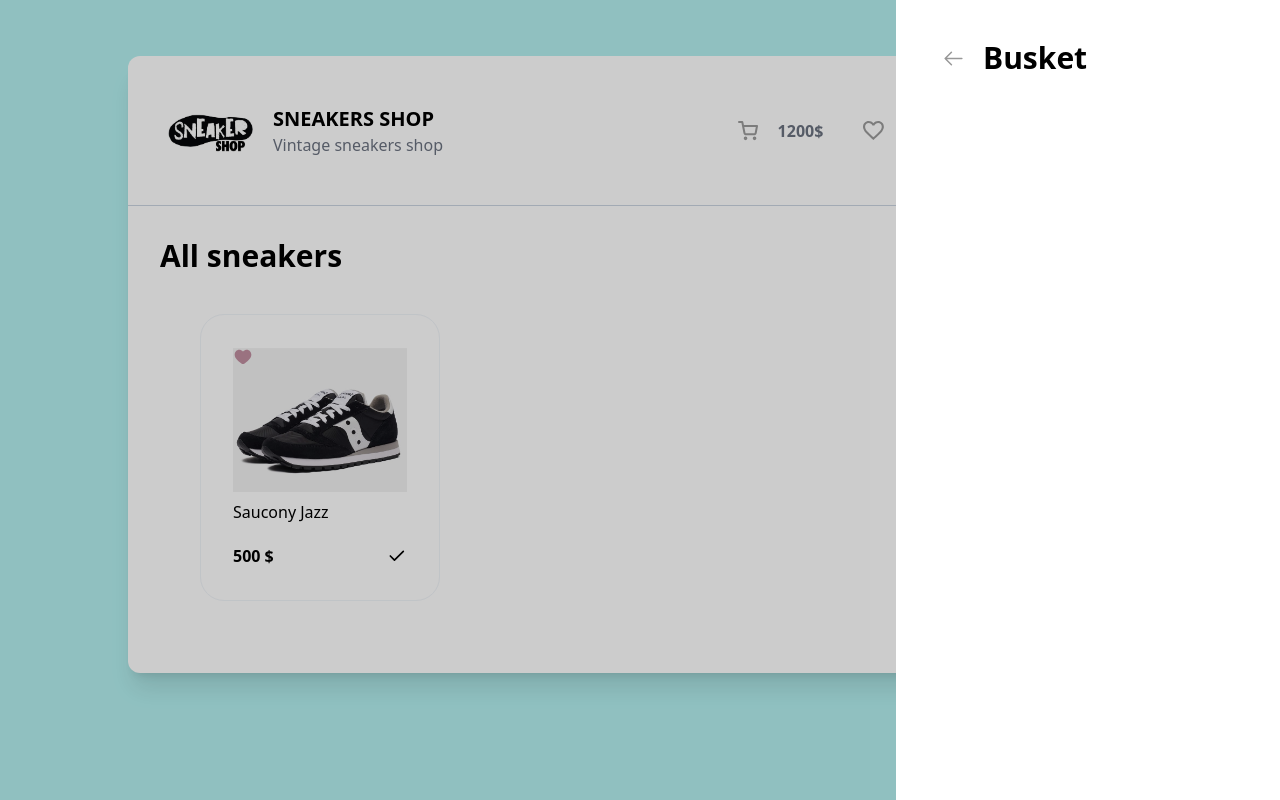
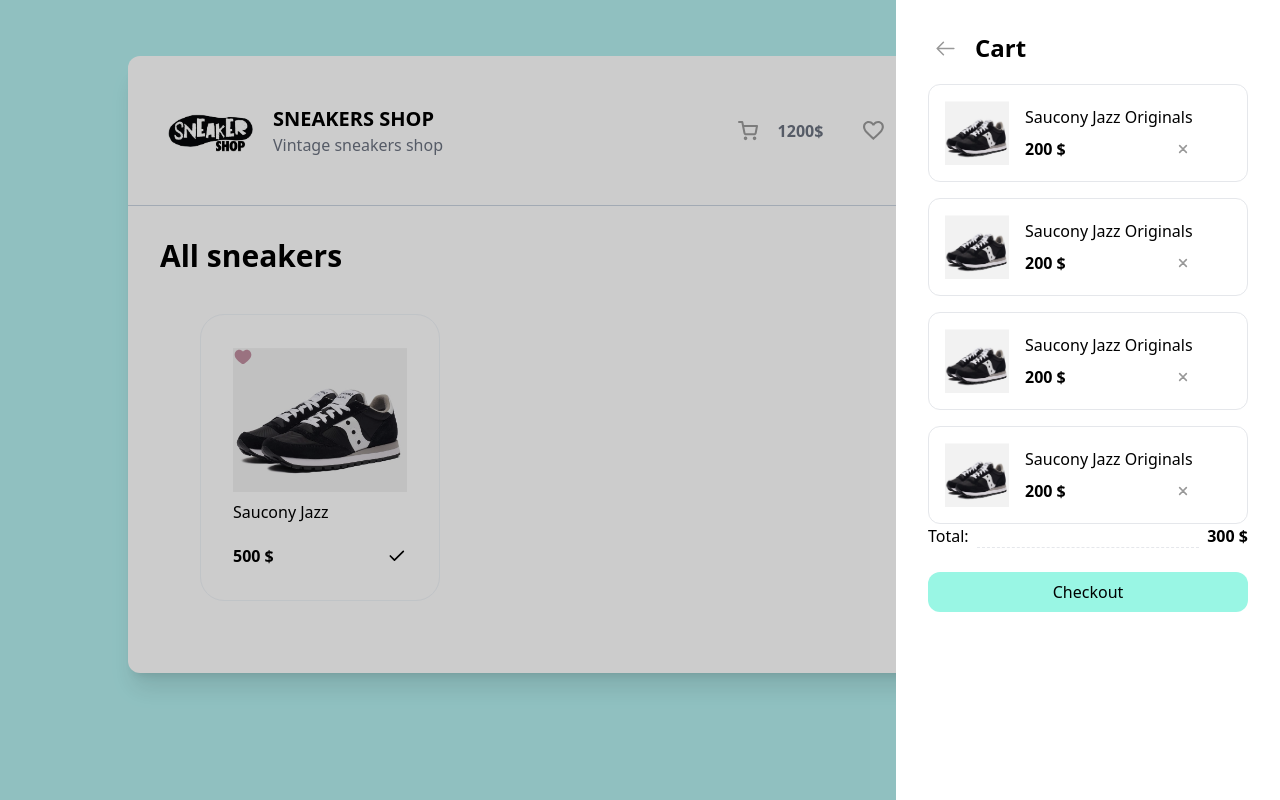
Before and after one commit to xdrenn/vue-sneakers, a Vue app: page / in a window 1280 px wide. Built offline with nearby package versions, Linux system fonts and the light colour scheme.

Commit message:
Add cart items

```diff
--- a/src/components/cart-drawer.vue
+++ b/src/components/cart-drawer.vue
@@ -1,9 +1,23 @@
 <script setup>
 import HeadDrawer from './head-drawer.vue'
+import CartItemsList from './cart-items-list.vue'
 </script>
 <template>
   <div class="fixed top-0 left-0 h-full w-full bg-black z-10 opacity-20"></div>
-  <div class="fixed right-0 top-0 bg-white w-96 h-full z-20 p-10">
+  <div class="fixed right-0 top-0 bg-white w-96 h-full z-20 p-8">
     <HeadDrawer />
+    <CartItemsList />
+
+    <div>
+      <div class="flex gap-2 mb-6">
+        <span>Total:</span>
+        <div class="flex-1 border-b border-dashed"></div>
+        <b>300 $</b>
+      </div>
+
+      <button class="bg-teal-200 rounded-xl w-full py-2 hover:bg-teal-500 active:bg-teal-600">
+        Checkout
+      </button>
+    </div>
   </div>
 </template>
--- a/src/components/cart-item.vue
+++ b/src/components/cart-item.vue
@@ -0,0 +1,17 @@
+<template>
+  <div class="flex items-center w-full border border-slate-150 p-4 rounded-xl gap-4">
+    <img class="w-16 h-16" src="/sneakers/sneakers-1.jpg" alt="sneakers" />
+
+    <div class="flex flex-col">
+      <p>Saucony Jazz Originals</p>
+
+      <div class="flex justify-between mt-2">
+        <b>200 $</b>
+        <img
+          class="opacity-40 hover:opacity-100 cursor-pointer transition right-5 top-0"
+          src="/delete.svg"
+        />
+      </div>
+    </div>
+  </div>
+</template>
--- /dev/null
+++ b/src/components/cart-items-list.vue
@@ -0,0 +1,11 @@
+<script setup>
+import CartItem from './cart-item.vue'
+</script>
+<template>
+  <div class="grid grid-col gap-4">
+    <CartItem />
+    <CartItem />
+    <CartItem />
+    <CartItem />
+  </div>
+</template>
--- a/src/components/head-drawer.vue
+++ b/src/components/head-drawer.vue
@@ -1,5 +1,5 @@
 <template>
-  <div class="flex items-center gap-3">
+  <div class="flex items-center gap-3 mb-5">
     <svg
       class="cursor-pointer opacity-40 hover:opacity-100 transition hover:-translate-x-1"
       width="35px"
@@ -16,6 +16,6 @@
         stroke-linejoin="round"
       />
     </svg>
-    <h2 class="text-3xl font-bold">Busket</h2>
+    <h2 class="text-2xl font-bold">Cart</h2>
   </div>
 </template>
```
Also changed, not shown: public/delete.svg (added).
